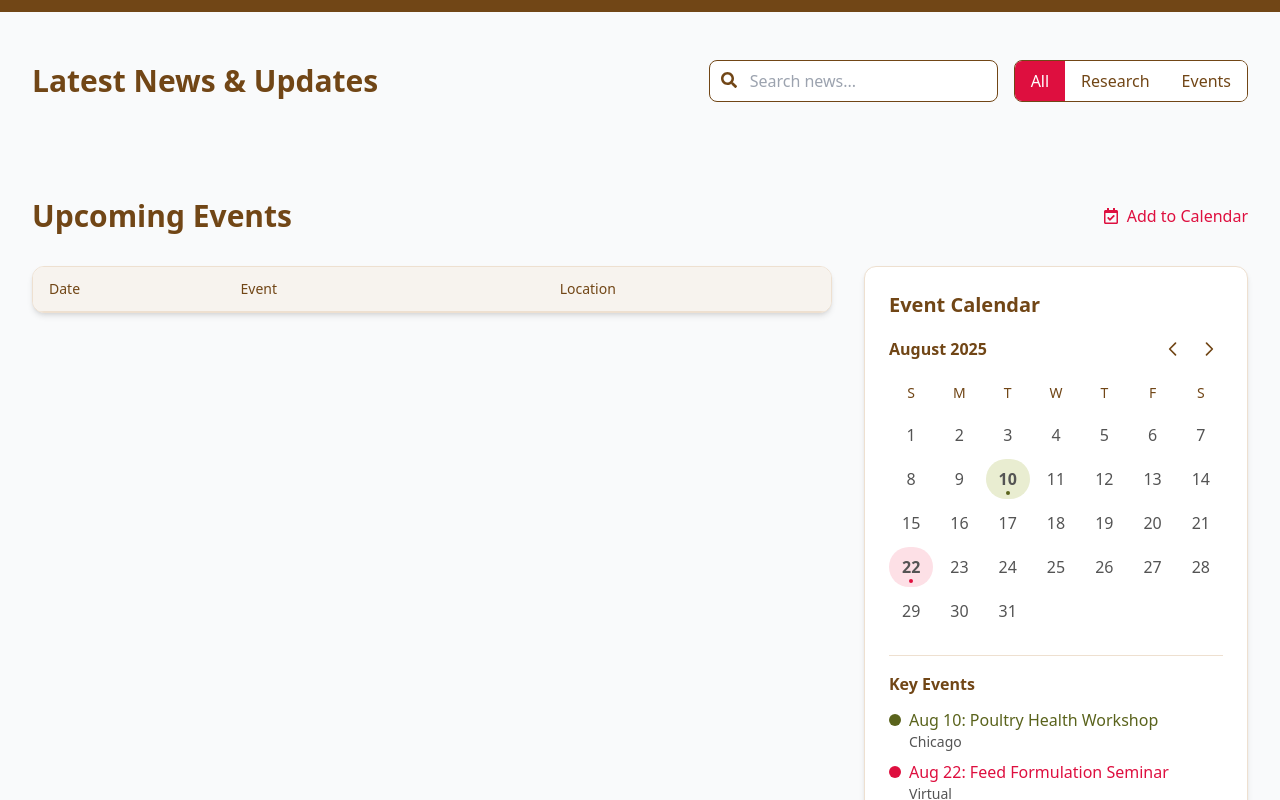
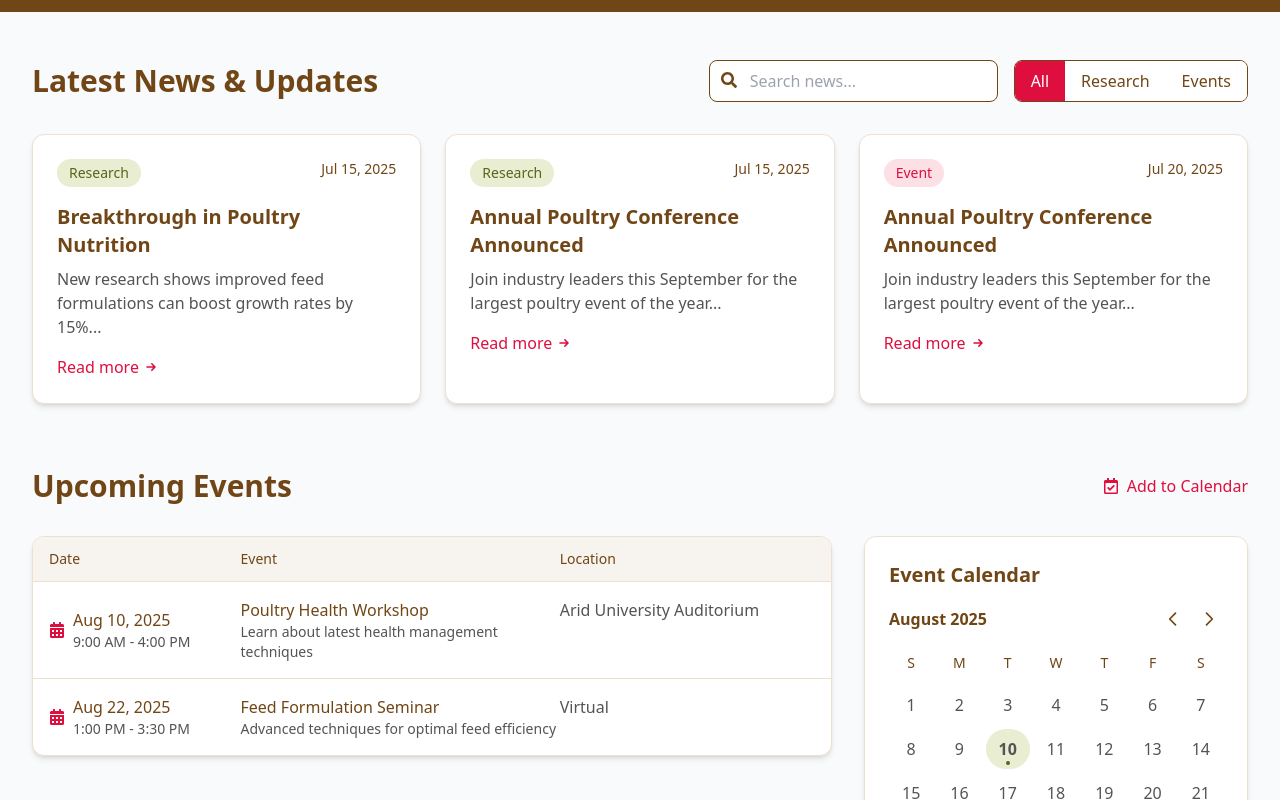
Before and after one commit to Abdullah786346/poultry2, a React (Create React App) app: page / in a window 1280 px wide. Shown: the part 2820-3620 px from the top of the page. Built offline with nearby package versions, Linux system fonts and the light colour scheme.

Commit message:
Initial commit of my project

```diff
--- /dev/null
+++ b/public/data/newsEventsData.json
@@ -0,0 +1,48 @@
+{
+  "news": [
+    {
+      "id": 1,
+      "title": "Breakthrough in Poultry Nutrition",
+      "excerpt": "New research shows improved feed formulations can boost growth rates by 15%...",
+      "content": "Full article content goes here...",
+      "category": "Research",
+      "date": "2025-07-15"
+    },
+    {
+      "id": 2,
+      "title": "Annual Poultry Conference Announced",
+      "excerpt": "Join industry leaders this September for the largest poultry event of the year...",
+      "content": "Full article content goes here...",
+      "category": "Research",
+      "date": "2025-07-15"
+    },
+    {
+      "id": 3,
+      "title": "Annual Poultry Conference Announced",
+      "excerpt": "Join industry leaders this September for the largest poultry event of the year...",
+      "content": "Full article content goes here...",
+      "category": "Event",
+      "date": "2025-07-20"
+    }
+
+  ],
+  "events": [
+    {
+      "id": 1,
+      "title": "Poultry Health Workshop",
+      "date": "2025-08-10",
+      "time": "9:00 AM - 4:00 PM",
+      "location": "Arid University Auditorium",
+      "description": "Learn about latest health management techniques"
+    },
+    {
+      "id": 2,
+      "title": "Feed Formulation Seminar",
+      "date": "2025-08-22",
+      "time": "1:00 PM - 3:30 PM",
+      "location": "Virtual",
+      "description": "Advanced techniques for optimal feed efficiency"
+    }
+
+  ]
+}
--- a/src/components/Footer.jsx
+++ b/src/components/Footer.jsx
@@ -15,7 +15,7 @@ const Footer = () => {
                 className="w-12 h-12 object-cover mr-3 rounded"
               />
               <div>
-                <div className="text-xl font-bold text-[#714616]">Poultry Association </div>
+                <div className="text-xl font-bold text-[#714616]">Poultry Professionals Society PPS </div>
                 <div className="text-sm text-[#de0f3f]">Society for Excellence</div>
               </div>
             </div>
--- a/src/components/News.jsx
+++ b/src/components/News.jsx
@@ -1,22 +1,41 @@
-import React, { useState } from 'react';
+import React, { useState, useEffect } from 'react';
 import { format, parseISO, isThisMonth, isThisWeek } from 'date-fns';
 import { FaCalendarAlt, FaNewspaper, FaSearch, FaRegCalendarCheck } from 'react-icons/fa';
 
 const NewsEventsPage = () => {
-  // Sample news data
-  const [news] = useState([
-    // ... (same as before)
-  ]);
+  // State for data
+  const [news, setNews] = useState([]);
+  const [events, setEvents] = useState([]);
+  const [loading, setLoading] = useState(true);
+  const [error, setError] = useState(null);
 
-  // Sample events data
-  const [events] = useState([
-    // ... (same as before)
-  ]);
-
-  // State for filters and search
+  // State for UI
   const [activeFilter, setActiveFilter] = useState("all");
   const [searchTerm, setSearchTerm] = useState("");
   const [selectedNews, setSelectedNews] = useState(null);
+
+  // Fetch data from JSON file
+  useEffect(() => {
+    const fetchData = async () => {
+      try {
+        const response = await fetch('/data/newsEventsData.json');
+
+        if (!response.ok) {
+          throw new Error('Failed to load data');
+        }
+
+        const data = await response.json();
+        setNews(data.news);
+        setEvents(data.events);
+        setLoading(false);
+      } catch (err) {
+        setError(err.message);
+        setLoading(false);
+      }
+    };
+
+    fetchData();
+  }, []);
 
   // Filter news based on category and search term
   const filteredNews = news.filter(item => {
@@ -32,31 +51,56 @@ const NewsEventsPage = () => {
     return isThisMonth(eventDate) || isThisWeek(eventDate) || new Date() < eventDate;
   });
 
-  // Function to handle news item click
-  const handleNewsClick = (newsItem) => {
-    setSelectedNews(newsItem);
+  // Handle news item click
+  const handleNewsClick = (item) => {
+    setSelectedNews(item);
   };
 
-  // Function to close news detail view
+  // Close news detail modal
   const closeNewsDetail = () => {
     setSelectedNews(null);
   };
 
-  // Helper function for category styling
+  // Get category classes for styling
   const getCategoryClasses = (category) => {
     switch(category) {
       case 'Research':
+        return 'bg-[#e9edd1] text-[#5a631c]';
+      case 'Event':
         return 'bg-[#fde0e6] text-[#de0f3f]';
-      case 'Event':
-        return 'bg-[#e9edd1] text-[#5a631c]';
-      case 'Industry Update':
-        return 'bg-[#eee0d0] text-[#714616]';
-      case 'Awards':
-        return 'bg-gray-100 text-gray-800';
       default:
-        return 'bg-gray-100 text-gray-800';
+        return 'bg-gray-200 text-gray-800';
     }
   };
+
+  // Loading and error states
+  if (loading) {
+    return (
+      <div className="min-h-screen flex items-center justify-center bg-gray-50">
+        <div className="text-center">
+          <div className="animate-spin rounded-full h-12 w-12 border-b-2 border-[#714616] mx-auto"></div>
+          <p className="mt-4 text-[#714616]">Loading news & events...</p>
+        </div>
+      </div>
+    );
+  }
+
+  if (error) {
+    return (
+      <div className="min-h-screen flex items-center justify-center bg-gray-50">
+        <div className="text-center p-6 bg-red-50 rounded-lg max-w-md">
+          <h2 className="text-xl font-bold text-red-800">Error Loading Data</h2>
+          <p className="mt-2 text-red-600">{error}</p>
+          <button
+            className="mt-4 px-4 py-2 bg-[#714616] text-white rounded hover:bg-[#5a370f] transition"
+            onClick={() => window.location.reload()}
+          >
+            Retry
+          </button>
+        </div>
+      </div>
+    );
+  }
 
   return (
     <div className="min-h-screen bg-gray-50 text-[#545454]">
@@ -119,7 +163,8 @@ const NewsEventsPage = () => {
           </div>
 
           <div className="grid grid-cols-1 md:grid-cols-2 lg:grid-cols-3 gap-6">
-            {filteredNews.map((item) => (
+            {filteredNews.length > 0 ? (
+              filteredNews.map((item) => (
                 <div
                   key={item.id}
                   className="bg-white rounded-xl shadow-md overflow-hidden hover:shadow-xl transition-shadow duration-300 cursor-pointer border border-[#eee0d0]"
@@ -142,7 +187,14 @@ const NewsEventsPage = () => {
                     </button>
                   </div>
                 </div>
-            ))}
+              ))
+            ) : (
+              <div className="col-span-full text-center py-12">
+                <FaSearch className="mx-auto text-4xl text-gray-400 mb-4" />
+                <h3 className="text-xl font-medium text-gray-700">No news found</h3>
+                <p className="mt-2 text-gray-500">Try adjusting your search or filter criteria</p>
+              </div>
+            )}
           </div>
         </section>
 
@@ -168,7 +220,8 @@ const NewsEventsPage = () => {
                   </div>
                 </div>
                 <div className="divide-y divide-[#eee0d0]">
-                  {upcomingEvents.map((event) => (
+                  {upcomingEvents.length > 0 ? (
+                    upcomingEvents.map((event) => (
                       <div key={event.id} className="grid grid-cols-12 py-4 px-4 hover:bg-[#f7f3ee]">
                         <div className="col-span-3 flex items-center">
                           <FaCalendarAlt className="text-[#de0f3f] mr-2" />
@@ -183,7 +236,12 @@ const NewsEventsPage = () => {
                         </div>
                         <div className="col-span-4 text-[#545454]">{event.location}</div>
                       </div>
-                  ))}
+                    ))
+                  ) : (
+                    <div className="py-8 text-center col-span-full">
+                      <p className="text-gray-500">No upcoming events scheduled</p>
+                    </div>
+                  )}
                 </div>
               </div>
             </div>
@@ -352,4 +410,4 @@ const NewsEventsPage = () => {
   );
 };
 
-export default NewsEventsPage;
+export default NewsEventsPage; // Fixed typo: expot -> export
--- /dev/null
+++ b/src/components/Subscribe.jsx
@@ -0,0 +1,56 @@
+// src/components/Subscribe.tsx
+import React, { useState } from 'react';
+import { db } from '../firebase';
+import { collection, addDoc, Timestamp } from 'firebase/firestore';
+
+const Subscribe = () => {
+  const [email, setEmail] = useState('');
+  const [message, setMessage] = useState('');
+
+  const handleSubscribe = async () => {
+    if (!email) {
+      setMessage('Please enter a valid email.');
+      return;
+    }
+
+    try {
+      await addDoc(collection(db, 'subscriptions'), {
+        email: email,
+        subscribedAt: Timestamp.now()
+      });
+      setEmail('');
+      setMessage('Subscribed successfully!');
+    } catch (error) {
+      console.error('Error adding subscription:', error);
+      setMessage('Something went wrong. Try again.');
+    }
+  };
+
+  return (
+    <div className="bg-brown text-white p-6 md:flex justify-between items-center rounded-lg">
+      <div className="mb-4 md:mb-0">
+        <h3 className="text-xl font-bold">Stay Updated</h3>
+        <p className="text-sm">Subscribe for the latest news and updates.</p>
+      </div>
+
+      <div className="flex flex-col md:flex-row items-center gap-3">
+        <input
+          type="email"
+          className="px-4 py-2 rounded-md text-black"
+          placeholder="Your email address"
+          value={email}
+          onChange={(e) => setEmail(e.target.value)}
+        />
+        <button
+          className="bg-crimson hover:bg-darkgrey text-white font-bold py-2 px-4 rounded-md"
+          onClick={handleSubscribe}
+        >
+          Subscribe
+        </button>
+      </div>
+      {message && <p className="text-sm mt-2 md:mt-0 text-green-200">{message}</p>}
+    </div>
+  );
+};
+
+export default Subscribe;
```
Lines whose indentation alone changed are shown as unchanged.
